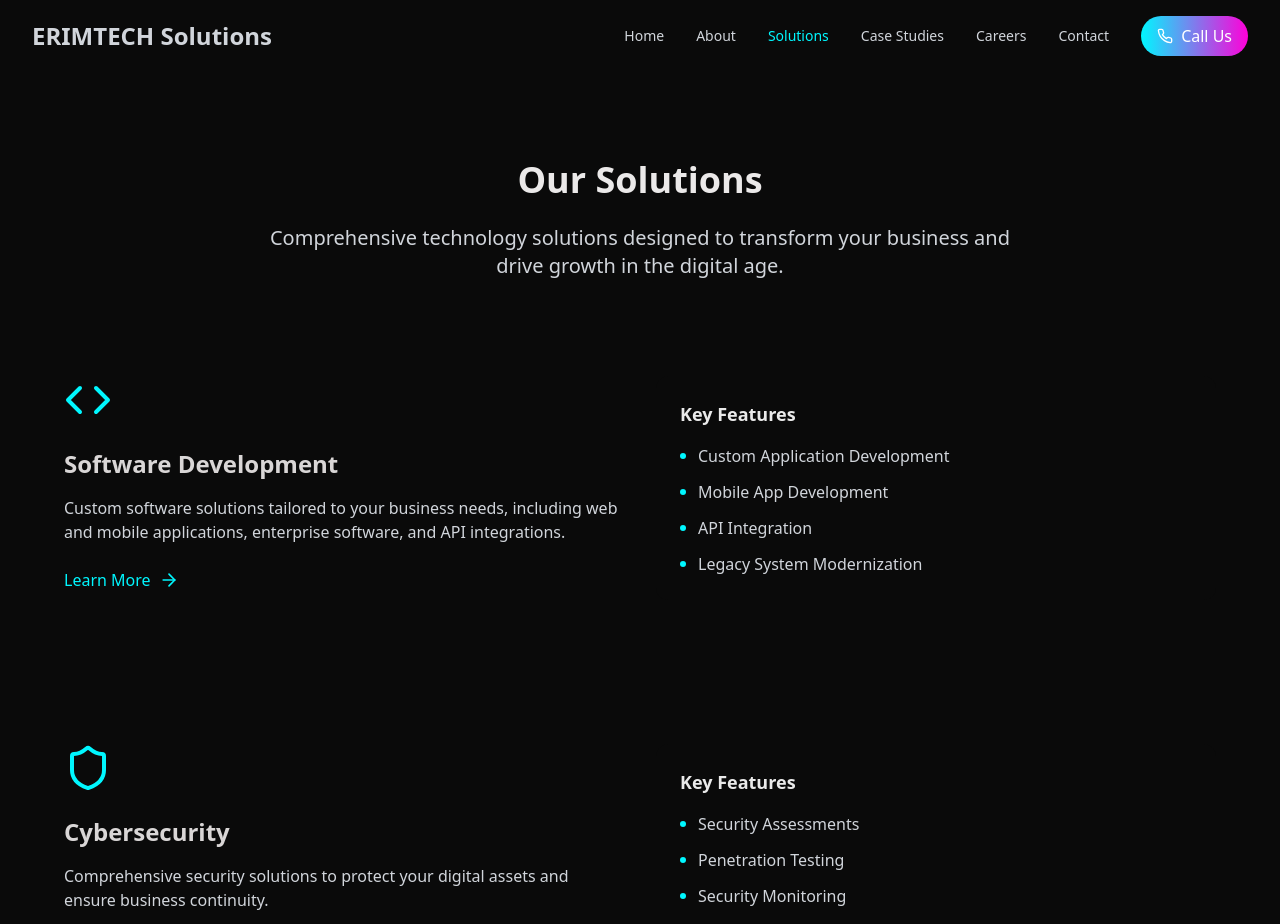
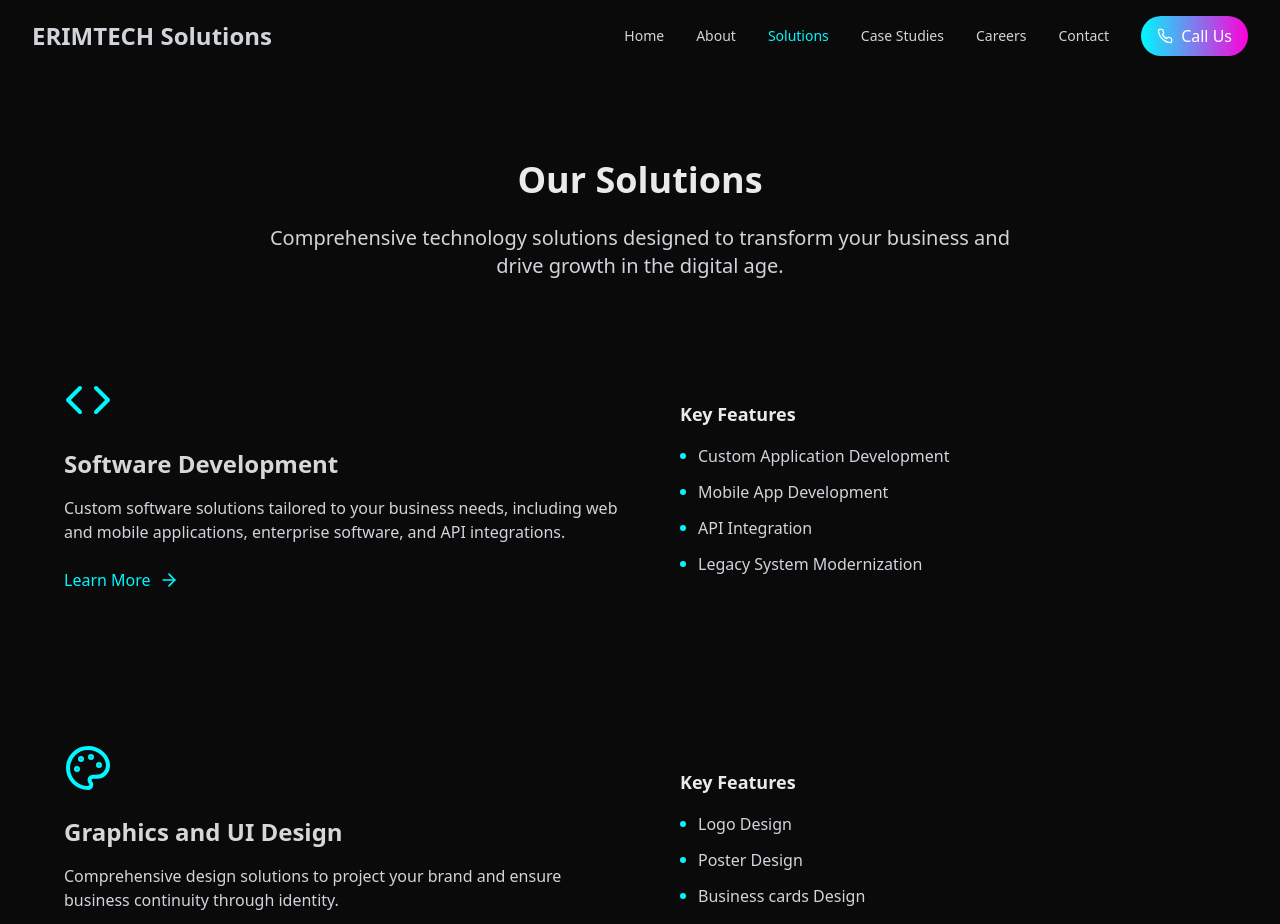
Before and after one commit to Eric-Devv/ERIMTECH.solutions-company2, a React (Vite) app: page /solutions in a window 1280 px wide. Shown: the top 924 px of the page. Built offline with nearby package versions, Linux system fonts and the light colour scheme.

Commit message:
updated case-study, home and solutions

```diff
--- a/src/pages/CaseStudies.tsx
+++ b/src/pages/CaseStudies.tsx
@@ -18,7 +18,7 @@ export default function CaseStudies() {
     {
       title: 'Collage Management System',
       category: 'Healthcare',
-      image: 'https://images.unsplash.com/photo-1576091160399-112ba8d25d1d?ixlib=rb-4.0.3&auto=format&fit=crop&w=1920&q=80',
+      image: 'https://plus.unsplash.com/premium_photo-1698084059435-a50ddfd69303?q=80&w=1525&auto=format&fit=crop&ixlib=rb-4.0.3&ixid=M3wxMjA3fDB8MHxwaG90by1wYWdlfHx8fGVufDB8fHx8fA%3D%3D',
       description: 'Developed an integrated collage management system that improved students care and operational efficiency.'
     }
   ];
--- a/src/pages/Home.tsx
+++ b/src/pages/Home.tsx
@@ -1,5 +1,5 @@
 import { motion } from 'framer-motion';
-import { ArrowRight, Code, Shield, Globe, Cpu, Database, Cloud } from 'lucide-react';
+import { ArrowRight, Code, Shield, Globe, Cpu, Database, Cloud, Palette } from 'lucide-react';
 
 export default function Home() {
   const services = [
@@ -9,9 +9,9 @@ export default function Home() {
       description: 'Custom software solutions tailored to your business needs'
     },
     {
-      icon: <Shield className="w-8 h-8" />,
-      title: 'Cybersecurity',
-      description: 'Protect your digital assets with our security solutions'
+      icon: <Palette className="w-8 h-8" />,
+      title: 'Graphics & UI Design',
+      description: 'Showcase your brand with a mordern adn futuristic designs from our experts'
     },
     {
       icon: <Globe className="w-8 h-8" />,
--- a/src/pages/Solutions.tsx
+++ b/src/pages/Solutions.tsx
@@ -1,5 +1,5 @@
 import { motion } from 'framer-motion';
-import { Code, Shield, Globe, Cpu, Database, Cloud, ArrowRight } from 'lucide-react';
+import { Code, Shield, Globe, Cpu, Database, Cloud, ArrowRight, Palette } from 'lucide-react';
 
 export default function Solutions() {
   const solutions = [
@@ -15,14 +15,14 @@ export default function Solutions() {
       ]
     },
     {
-      icon: <Shield className="w-12 h-12" />,
-      title: 'Cybersecurity',
-      description: 'Comprehensive security solutions to protect your digital assets and ensure business continuity.',
+      icon: <Palette className="w-12 h-12" />,
+      title: 'Graphics and UI Design',
+      description: 'Comprehensive design solutions to project your brand and ensure business continuity through identity.',
       features: [
-        'Security Assessments',
-        'Penetration Testing',
-        'Security Monitoring',
-        'Incident Response'
+        'Logo Design',
+        'Poster Design',
+        'Business cards Design',
+        'UI&UX Design'
       ]
     },
     {
```
